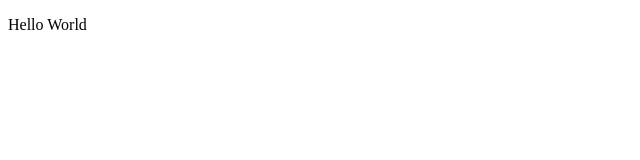
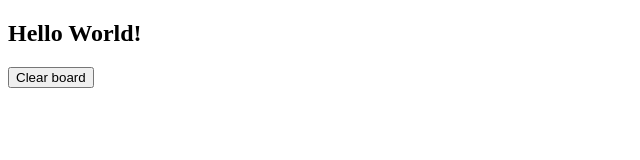
Before and after one commit to Ssahebjam/Etch-a-Sketch, a website: page index.html in a window 1280 px wide. Shown: the whole page, without its empty margins (0-640 px from the left). Drawn offline with Linux system fonts and the light colour scheme.

Commit message:
Add title for page & button for clearing board & board container markup
button for count of col,rows,clearing board & #board element for grid

```diff
--- a/index.html
+++ b/index.html
@@ -8,7 +8,11 @@
 </head>
 
 <body>
-  <p>Hello World</p>
+  <section>
+    <h1>Hello World!</h1>
+    <button type="button" class="btn">Clear board</button>
+  </section>
+  <div id="board" class="container"></div>
 </body>
 
 </html>
```
